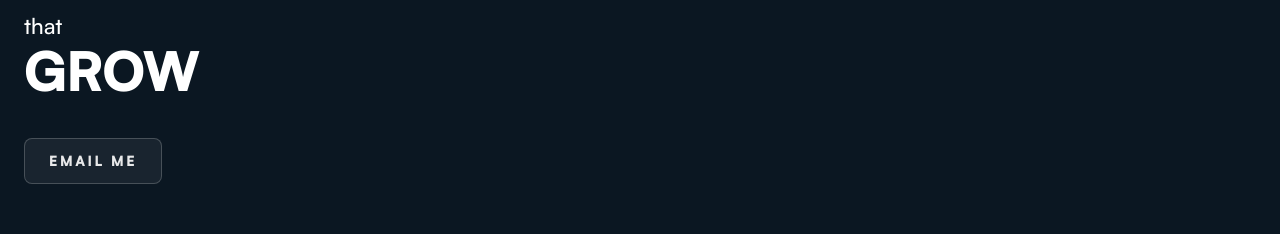
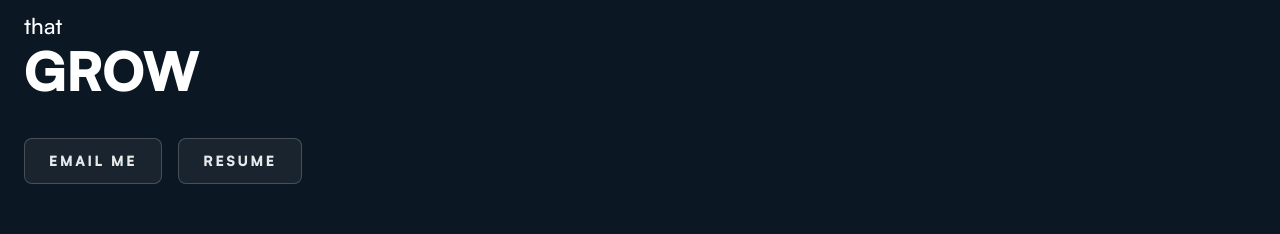
Before and after one commit to StealthSilver/Sagar, a Next.js app: page / in a window 1280 px wide. Shown: the part 6041-6275 px from the top of the page. Built offline with nearby package versions, Linux system fonts and the light colour scheme; a web font is replaced by a local one.

Commit message:
resume added

```diff
--- a/src/sections/CTA.tsx
+++ b/src/sections/CTA.tsx
@@ -61,6 +61,21 @@
           >
             Email me
           </Link>
+          <Link
+            href="/resume.pdf"
+            target="_blank"
+            rel="noopener noreferrer"
+            className={[
+              "inline-flex w-fit items-center justify-center rounded-[8px] px-5 py-3 sm:px-6",
+              "border border-white/20 bg-white/[0.06] text-white/90",
+              "font-satoshi text-xs font-black uppercase tracking-[0.16em] sm:text-sm sm:tracking-[0.18em]",
+              "transition-colors duration-300 ease-out motion-reduce:transition-none",
+              "hover:bg-white/[0.10] hover:border-white/30 hover:text-white",
+              "focus-visible:outline-none focus-visible:ring-2 focus-visible:ring-white/60 focus-visible:ring-offset-4 focus-visible:ring-offset-[#0b1722]",
+            ].join(" ")}
+          >
+            Resume
+          </Link>
         </div>
       </div>
     </section>
```
Also changed, not shown: 1 other file (tests, documents, lock files or other folders).
